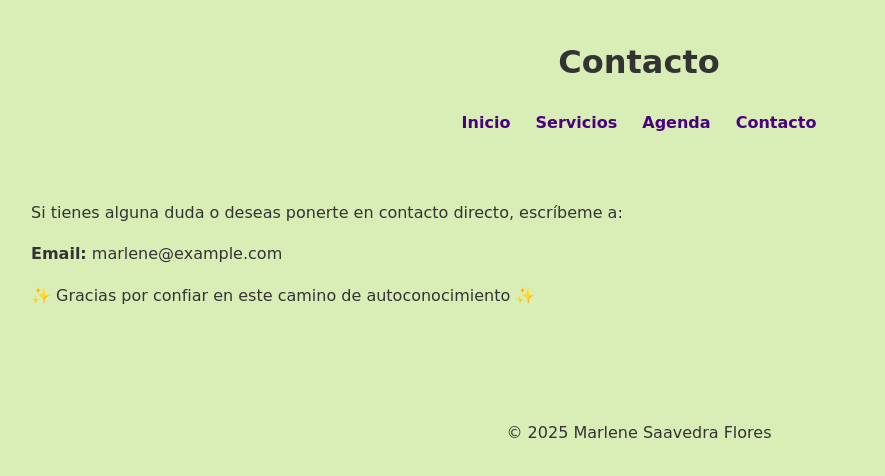
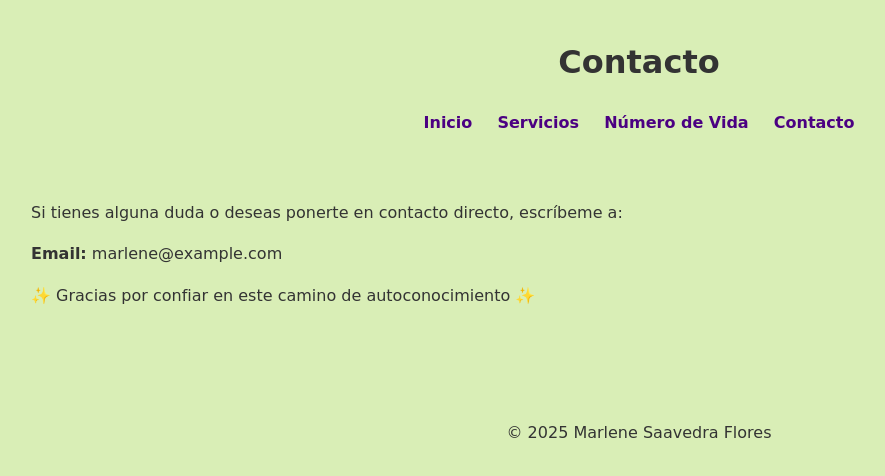
Before and after one commit to OFloresTech/Numerology-Site, a plain HTML site: page contact.html in a window 1280 px wide. Shown: the whole page, without its empty margins (1-886 px from the left). Drawn offline with Linux system fonts and the light colour scheme.

Commit message:
Update contact.html

```diff
--- a/contact.html
+++ b/contact.html
@@ -10,11 +10,11 @@
   <header>
     <h1>Contacto</h1>
     <nav>
-      <a href="index.html">Inicio</a>
-      <a href="services.html">Servicios</a>
-      <a href="booking.html">Agenda</a>
-      <a href="contact.html">Contacto</a>
-    </nav>
+  <a href="index.html">Inicio</a>
+  <a href="services.html">Servicios</a>
+  <a href="lifepath.html">Número de Vida</a>
+  <a href="contact.html">Contacto</a>
+</nav>
   </header>
   <main>
     <section class="contact-info">
```
